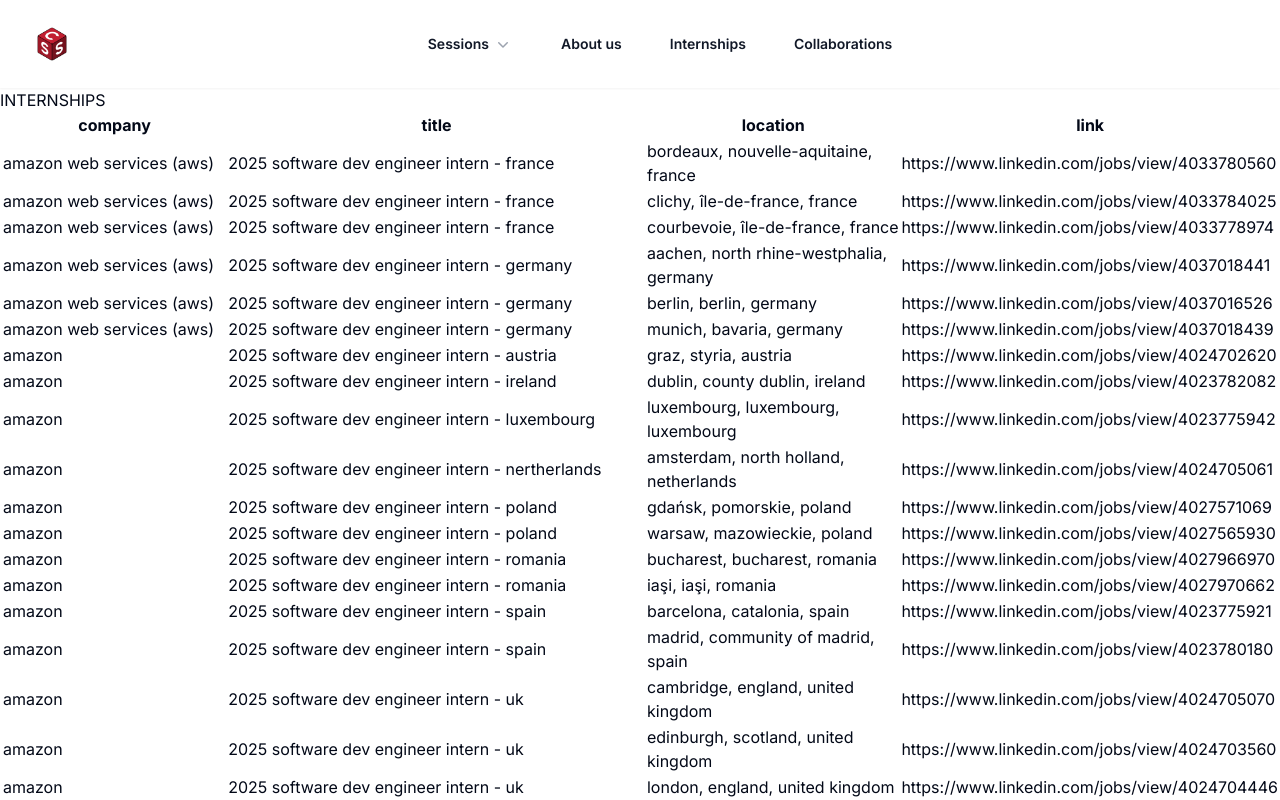
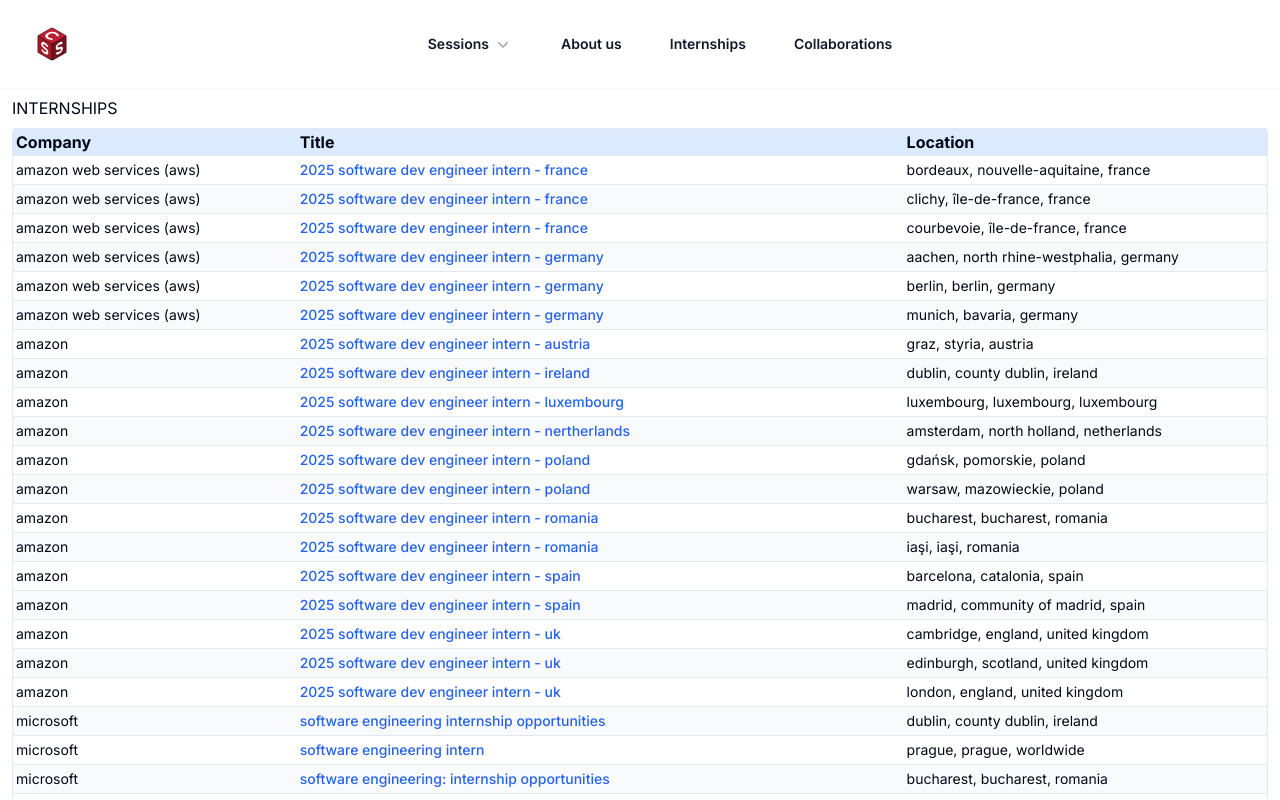
Before and after one commit to City-CSS/city-css, a Next.js app: page /internships in a window 1280 px wide. Shown: the top 800 px of the page. Built offline with nearby package versions, Linux system fonts and the light colour scheme.

Commit message:
finished table styling

```diff
--- a/package.json
+++ b/package.json
@@ -18,11 +18,11 @@
     "clsx": "^2.1.1",
     "framer-motion": "^11.5.4",
     "lucide-react": "^0.439.0",
-    "next": "14.2.10",
+    "next": "^14.2.10",
     "next-themes": "^0.3.0",
     "pg": "^8.12.0",
-    "react": "^18",
-    "react-dom": "^18",
+    "react": "^18.3.1",
+    "react-dom": "^18.3.1",
     "react-icon-cloud": "^4.1.4",
     "react-icons": "^5.3.0",
     "tailwind-merge": "^2.5.2",
--- a/src/components/internTable.tsx
+++ b/src/components/internTable.tsx
@@ -42,28 +42,36 @@
   };
 
   return (
-    <div>
-      <div>
+    <div className="mt-2 h-full mx-3">
         <h1>INTERNSHIPS</h1>
+        <div className="border rounded mt-2">
         {tableData.length > 0 && (
-          <table>
+          <table className="w-full">
             <thead>
-              <tr>
-                {Object.keys(tableData[0]).map((header, index) => (
-                  <th key={index}>{header}</th>
+              <tr className="border-b bg-blue-100 text-left">
+                {Object.keys(tableData[0])
+                  .filter((r) => r !== "link")
+                  .map((header, index) => (
+                    <th key={index}>{capitalizeFirstLetter(header)}</th>
                   ))}
               </tr>
             </thead>
             <tbody>
               {tableData.map((row, rowIndex) => (
-                <tr key={rowIndex}>
-                  {Object.keys(row).map((key, colIndex) => (
-                    <td key={colIndex}>
-                      {key === "link" ? (
+                <tr
+                  key={rowIndex}
+                  className="odd: bg-white even:bg-gray-50 text-sm border-b"
+                >
+                  {Object.keys(row)
+                    .filter((r) => r !== "link")
+                    .map((key, colIndex) => (
+                      <td key={colIndex} className="py-1">
+                        {key === "title" ? (
                           <a
-                          href={row[key]}
+                            href={row["link"]}
                             target="_blank"
                             rel="noopener noreferrer"
+                            className="font-medium text-blue-600 underlin hover:no-underline"
                           >
                             {row[key]}
                           </a>
@@ -81,3 +89,7 @@
     </div>
   );
 }
+
+function capitalizeFirstLetter(val:string):string {
+  return String(val).charAt(0).toUpperCase() + String(val).slice(1);
+}
```
Also changed, not shown: 1 other file (tests, documents, lock files or other folders). Lines whose indentation alone changed are shown as unchanged.
